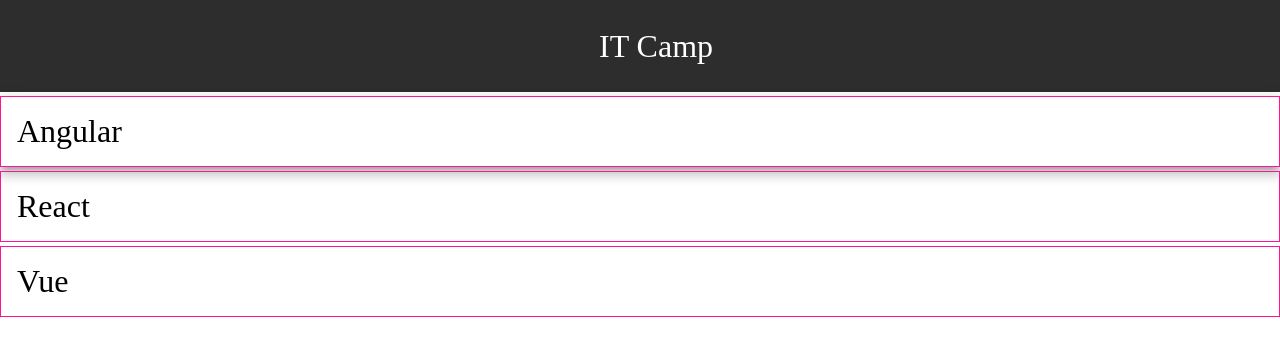
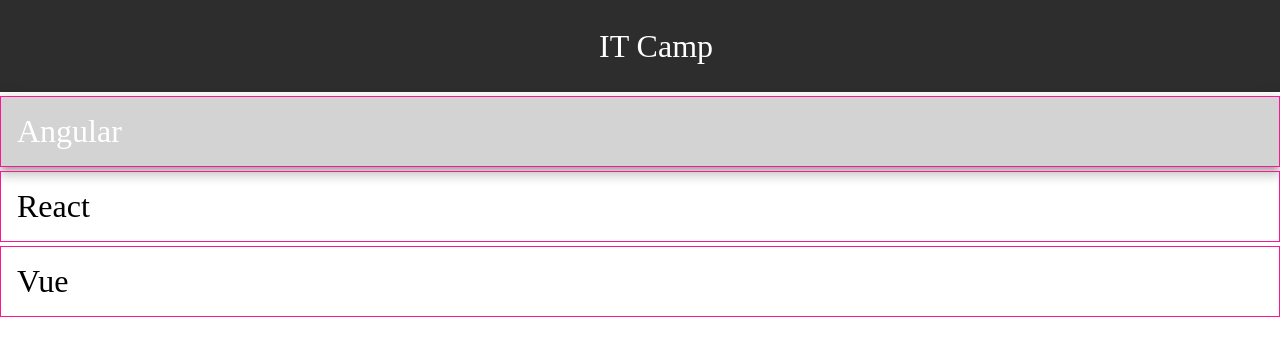
Before and after one commit to patrickjahr/ItCamp2017, an Angular app: page / in a window 1280 px wide. In both pictures the pointer is over the element "Angular". Shown: the top 356 px of the page. Built offline with nearby package versions, Linux system fonts and the light colour scheme.

Commit message:
add a little click effect

```diff
--- a/src/app/list-item/list-item.component.css
+++ b/src/app/list-item/list-item.component.css
@@ -5,7 +5,12 @@
     margin: 4px 0;
 }
 p:hover {
+    background-color: lightgray;
+    color: white;
     box-shadow: 0 5px 5px -3px rgba(0,0,0,.2),
                 0 8px 10px 1px rgba(0,0,0,.14),
                 0 3px 14px 2px rgba(0,0,0,.12);
 }
+p:active {
+    box-shadow: none;
+}
```
